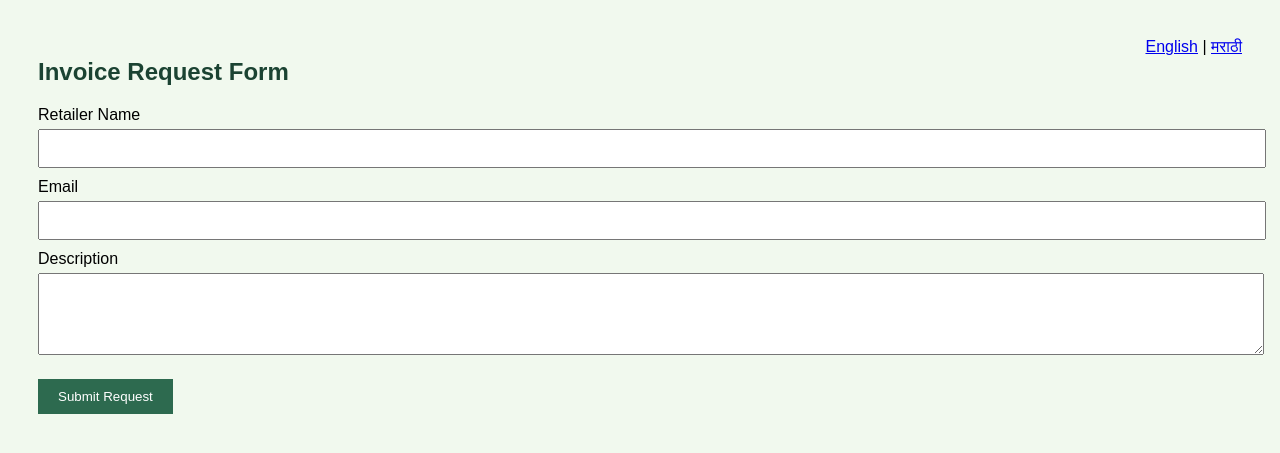
After one commit to Shrikantmule2025/retailer_invoice_admin, a Flask app: page /retailer_request in a window 1280 px wide. The commit adds this page. Shown: the top 453 px of the page. Run offline with Flask 3, Linux system fonts and the light colour scheme; the visitor is signed in with stand-in values (Sample User, id 1).

Commit message:
Final working invoice system

```diff
--- a/app.py
+++ b/app.py
@@ -4,6 +4,11 @@ import os
 import json
 import pdfkit
 import smtplib
+import pdfkit
+import smtplib
+from email.mime.multipart import MIMEMultipart
+from email.mime.application import MIMEApplication
+from email.mime.text import MIMEText
 from email.message import EmailMessage
 
 app = Flask(__name__)
@@ -38,6 +43,43 @@ def login():
             session['user'] = username
             return redirect('/dashboard')
     return render_template('login.html')
+@app.route('/approve/<rid>', methods=['POST'])
+def approve_invoice(rid):
+    invoices = load_data(INVOICES)
+
+    if rid in invoices:
+        invoices[rid]['status'] = 'approved'
+        save_data(INVOICES, invoices)
+
+        # ✅ Generate PDF
+        rendered = render_template("invoice_template.html", data=invoices[rid], rid=rid)
+        pdf_path = f"static/invoice_{rid}.pdf"
+        pdfkit.from_string(rendered, pdf_path)
+
+        # ✅ Send Email with PDF
+        msg = MIMEMultipart()
+        msg['From'] = "pawanrajeagro01@gmail.com"
+        msg['To'] = invoices[rid]['email']
+        msg['Subject'] = "Invoice Approved - Pavanraje Agro"
+
+        body = f"Dear {invoices[rid]['retailer_name']},\n\nYour invoice has been approved. Please find the PDF attached."
+        msg.attach(MIMEText(body, 'plain'))
+
+        with open(pdf_path, 'rb') as f:
+            part = MIMEApplication(f.read(), Name=os.path.basename(pdf_path))
+            part['Content-Disposition'] = f'attachment; filename="invoice_{rid}.pdf"'
+            msg.attach(part)
+
+        try:
+            server = smtplib.SMTP('smtp.gmail.com', 587)
+            server.starttls()
+            server.login("pawanrajeagro01@gmail.com", "evoy pclc pzzx mgre")
+            server.send_message(msg)
+            server.quit()
+        except Exception as e:
+            print("Email sending failed:", e)
+
+    return redirect('/admin_dashboard')
 
 @app.route('/dashboard')
 def dashboard():
@@ -55,6 +97,78 @@ def approve(rid):
         send_invoice_email(invoices[rid]['email'], file_path)
         save_data(INVOICES, invoices)
     return redirect('/dashboard')
+
+@app.route('/retailer_dashboard')
+def retailer_dashboard():
+    if 'retailer' not in session:
+        return redirect('/retailer_login')
+
+RETAILERS = {
+    "retailer1": {"password": "1234", "name": "सिद्धी ट्रेडर्स"},
+    "retailer2": {"password": "5678", "name": "कृषी सेवा केंद्र"}
+}
+
+@app.route('/retailer_login', methods=['GET', 'POST'])
+def retailer_login():
+    error = ""
+    if request.method == 'POST':
+        username = request.form['username']
+        password = request.form['password']
+
+        if username in RETAILERS and RETAILERS[username]['password'] == password:
+            session['retailer'] = username
+            return redirect(url_for('retailer_dashboard'))
+
+        error = "Invalid login. Please try again."
+
+    return render_template('retailer_login.html', error=error)
+
+@app.route('/retailer_logout')
+def retailer_logout():
+    session.pop('retailer', None)
+    return redirect('/retailer_login')
+
+    lang = request.args.get('lang', 'en')
+    invoices = load_data("static/invoices.json")
+    retailer = session['retailer']
+
+    return render_template('retailer_dashboard.html',
+                           invoices=invoices,
+                           retailer=retailer,
+                           lang=lang)
+from datetime import datetime
+import uuid
+
+@app.route('/retailer_request', methods=['GET', 'POST'])
+def retailer_request():
+    if 'retailer' not in session:
+        return redirect('/retailer_login')
+
+    lang = request.args.get('lang', 'en')
+    invoices = load_data(INVOICES)
+
+    if request.method == 'POST':
+        retailer = session['retailer']
+        retailer_name = request.form['retailer_name']
+        email = request.form['email']
+        description = request.form['description']
+        request_id = str(uuid.uuid4())[:8]
+        date_str = datetime.now().strftime('%Y-%m-%d')
+
+        invoices[request_id] = {
+            "retailer": retailer,
+            "retailer_name": retailer_name,
+            "email": email,
+            "description": description,
+            "date": date_str,
+            "status": "pending"
+        }
+
+        save_data(INVOICES, invoices)
+        return redirect(url_for('retailer_dashboard', lang=lang))
+
+    return render_template('retailer_request.html', lang=lang)
+
 
 def generate_pdf(invoice_data, rid):
     html = render_template('invoice_template.html', invoice=invoice_data)
--- a/templates/retailer_dashboard.html
+++ b/templates/retailer_dashboard.html
@@ -20,6 +20,11 @@
     <div class="lang-toggle">
         <a href="?lang=en">English</a> | <a href="?lang=mr">मराठी</a>
     </div>
+<p>
+    <a href="/retailer_request?lang={{ lang }}">
+        {{ "➕ New Invoice Request" if lang == 'en' else "➕ नवीन चलन विनंती" }}
+    </a>
+</p>
 
     <table>
         <thead>
--- /dev/null
+++ b/templates/retailer_request.html
@@ -0,0 +1,35 @@
+<!DOCTYPE html>
+<html lang="{{ lang }}">
+<head>
+    <meta charset="UTF-8">
+    <title>{{ "Invoice Request" if lang == 'en' else "चलन विनंती" }}</title>
+    <style>
+        body { font-family: Arial, sans-serif; padding: 30px; background: #f1f9ee; }
+        h2 { color: #1b4332; }
+        label { display: block; margin-top: 10px; }
+        input, textarea { width: 100%; padding: 10px; margin-top: 5px; }
+        button { padding: 10px 20px; margin-top: 20px; background-color: #2d6a4f; color: white; border: none; }
+        .lang-toggle { float: right; }
+    </style>
+</head>
+<body>
+    <div class="lang-toggle">
+        <a href="?lang=en">English</a> | <a href="?lang=mr">मराठी</a>
+    </div>
+
+    <h2>{{ "Invoice Request Form" if lang == 'en' else "चलन विनंती फॉर्म" }}</h2>
+
+    <form method="POST">
+        <label>{{ "Retailer Name" if lang == 'en' else "खरेदीदाराचे नाव" }}</label>
+        <input type="text" name="retailer_name" required>
+
+        <label>{{ "Email" if lang == 'en' else "ईमेल" }}</label>
+        <input type="email" name="email" required>
+
+        <label>{{ "Description" if lang == 'en' else "वर्णन" }}</label>
+        <textarea name="description" rows="4" required></textarea>
+
+        <button type="submit">{{ "Submit Request" if lang == 'en' else "विनंती पाठवा" }}</button>
+    </form>
+</body>
+</html>
```
Also changed, not shown: templates/admin_dashboard.html (added, +52 -0 lines), templates/invoice_template.html (added, +38 -0 lines), templates/invoice_template01.html (added, +38 -0 lines), templates/retailer_login.html (added, +18 -0 lines).
